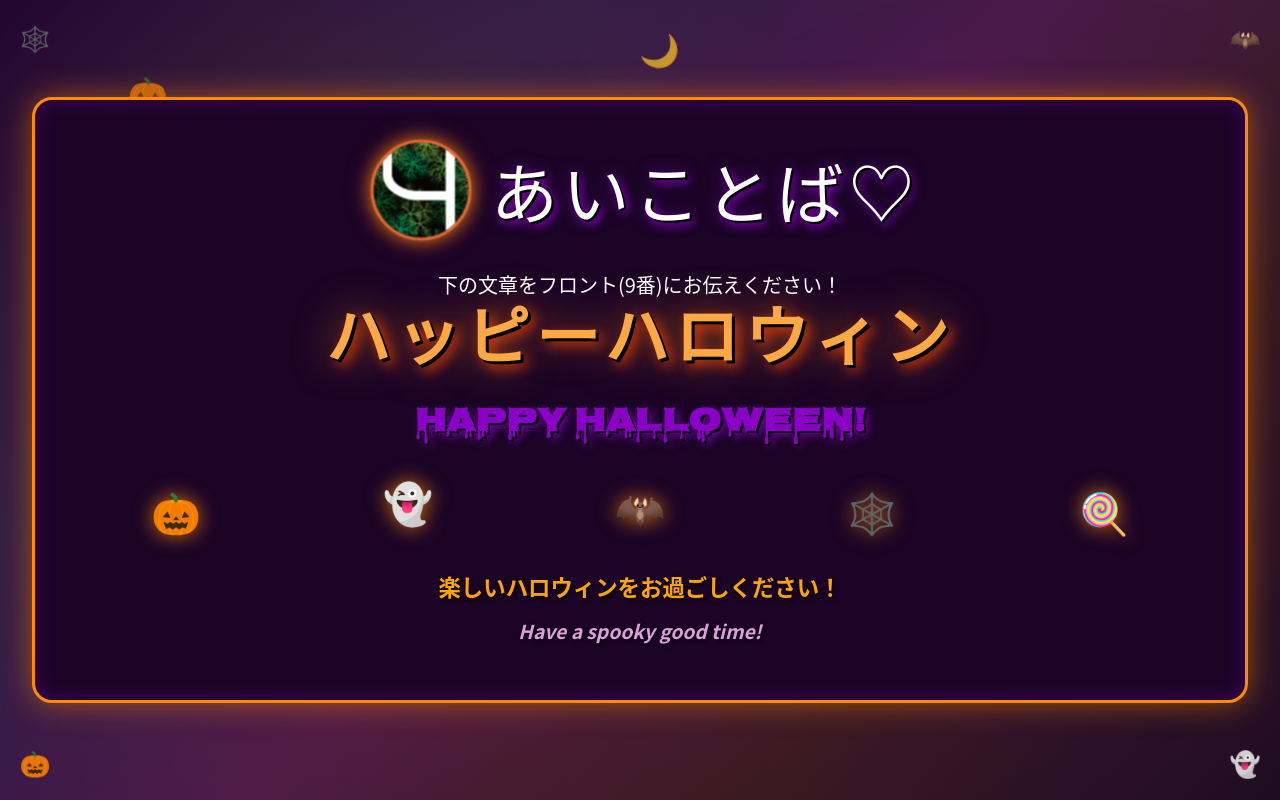
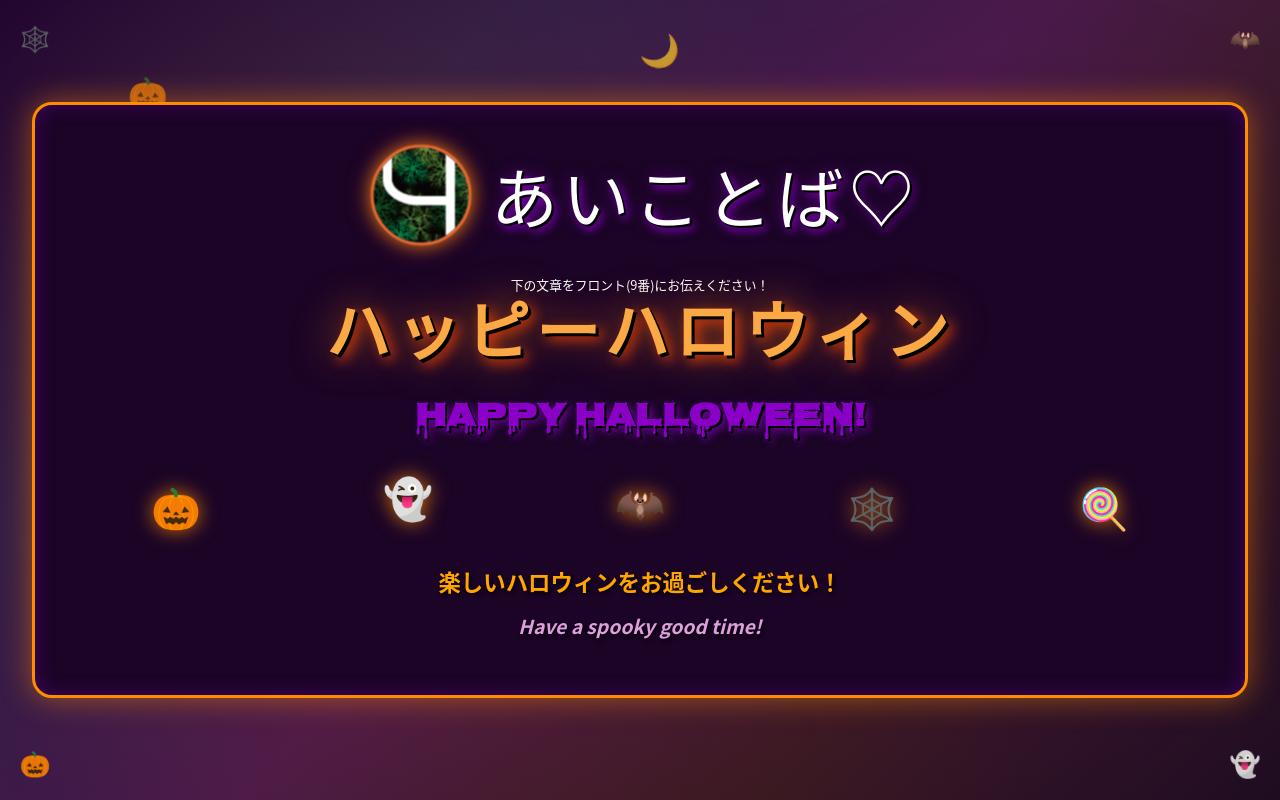
Before and after one commit to fujitataiga/haloween, a plain HTML site: page index.html in a window 1280 px wide. Drawn offline with Linux system fonts and the light colour scheme; a web font is replaced by a local one.

Commit message:
Add files via upload

```diff
--- a/index.html
+++ b/index.html
@@ -369,9 +369,10 @@
         }
     }
 		.front{
-			font-size: 20px;
+			font-size: 2vw;
 			font: YuGothic, "Yu Gothic medium", "Hiragino Sans", Meiryo, "sans-serif";
 			color: #FFFFFF;
+			font-size: clamp(0.8rem, 3vw, 0.7rem);
 
 		}
     </style>
```
